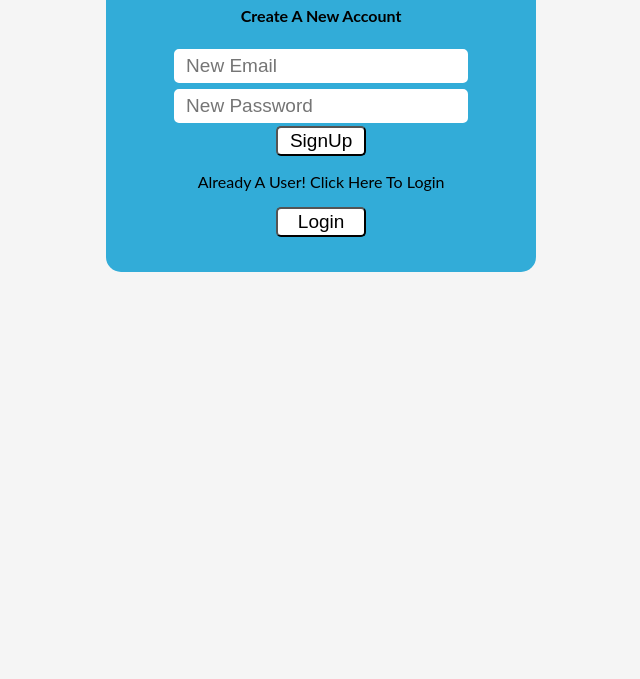
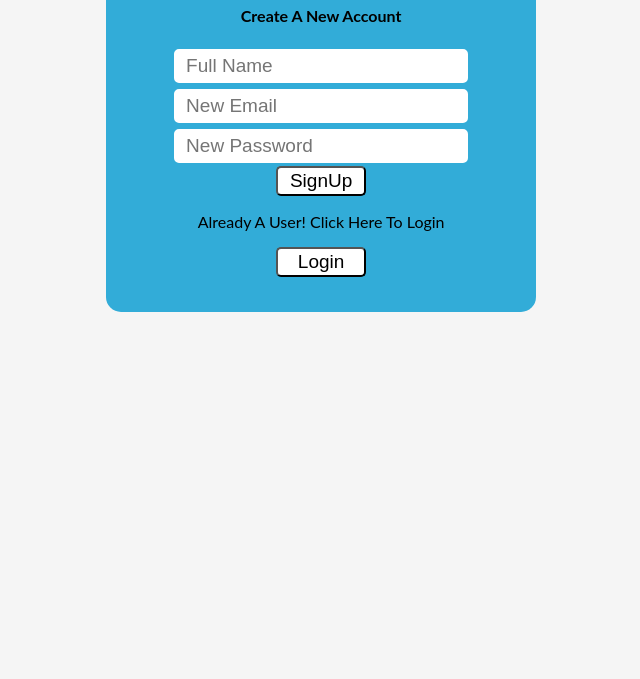
Before and after one commit to Hamzazaman999/ToDo-App, a plain HTML site: page signup.html in a window 1280 px wide. Shown: the part 121-800 px from the top of the page, without its empty margins (319-959 px from the left). Drawn offline with Linux system fonts and the light colour scheme.

Commit message:
Update signup.html

```diff
--- a/signup.html
+++ b/signup.html
@@ -11,6 +11,7 @@
         <H1>Welcome To ToDo App</H1>
         <h4>Create A New Account</h4>
     <form id="form">
+        <input type="text" placeholder="Full Name" id="name">
         <input type="email" placeholder="New Email" id="newEmail">
         <input type="password" placeholder="New Password" id="newPassword">
         <button type="submit">SignUp</button>
```
